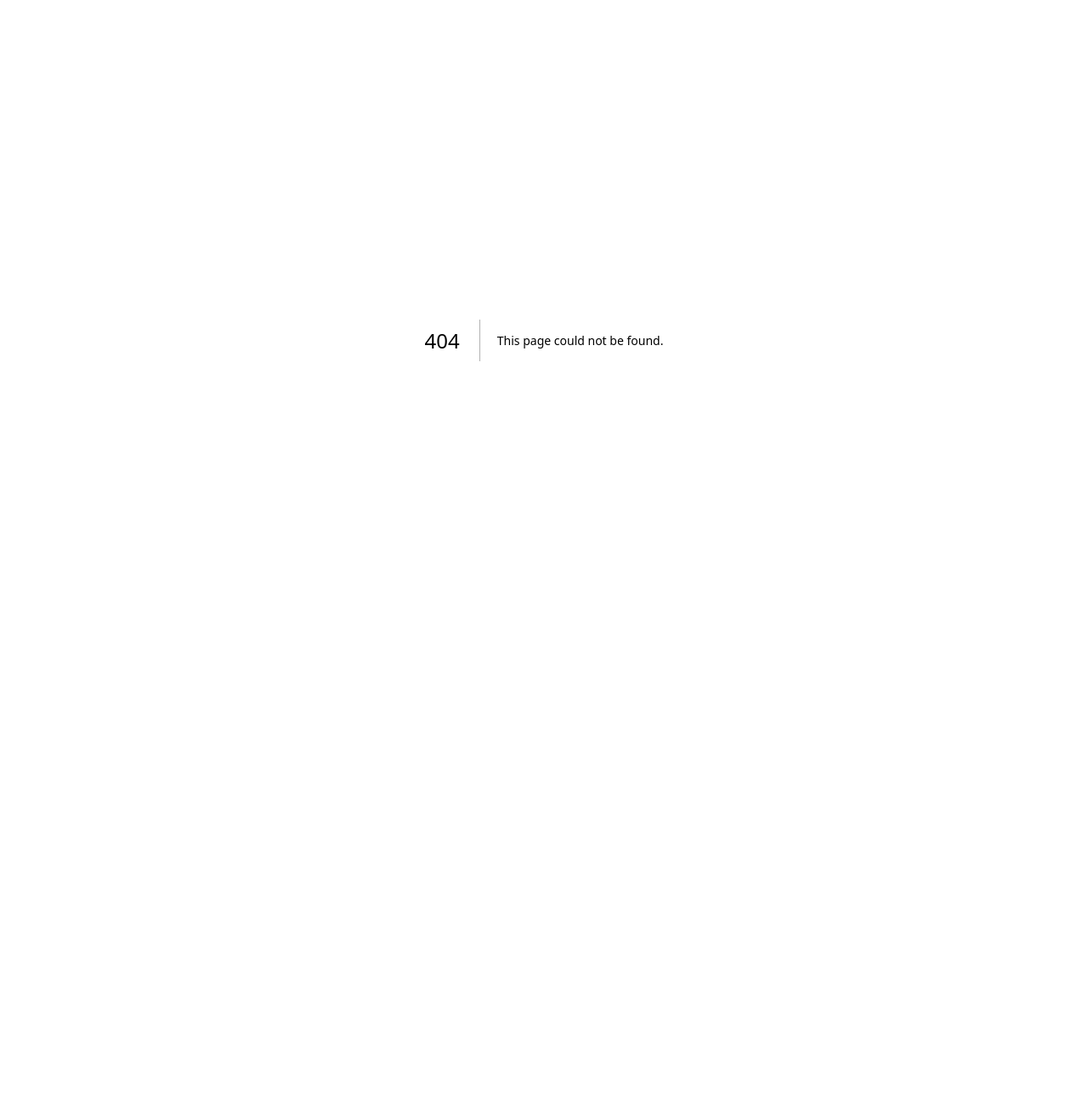
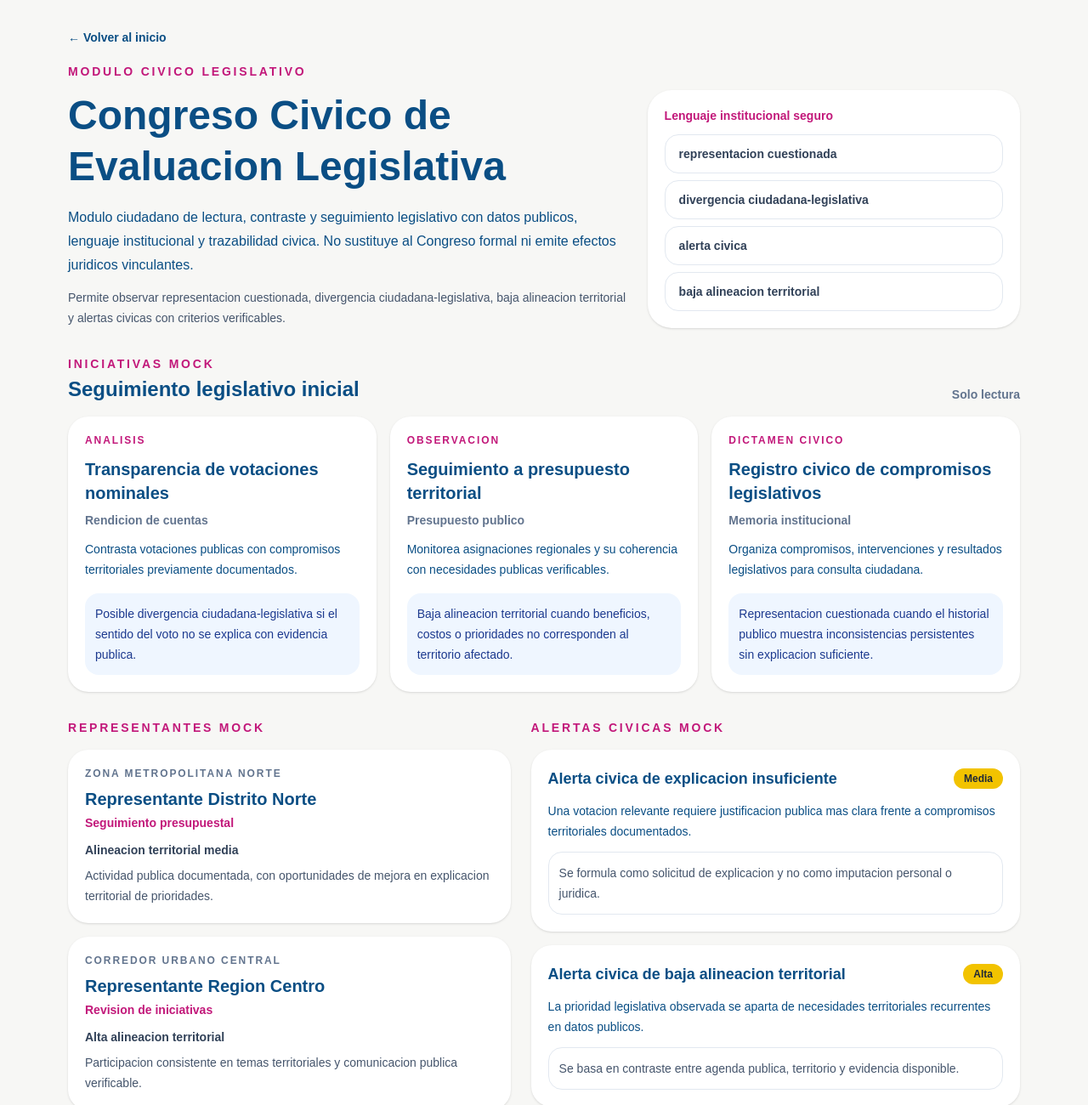
Before and after one commit to TecnocraciaParticipativaMexico/Plataforma, a Next.js app in the folder web/: page /congreso-civico in a window 1280 px wide. Before the commit this address had no page. Shown: the top 1300 px of the page at 85% size. Before the commit the page ends 800 px from the top, so only its background shows below. Built offline with nearby package versions, Linux system fonts and the light colour scheme.

Commit message:
feat: add congreso civico foundation page

```diff
--- /dev/null
+++ b/web/app/congreso-civico/page.tsx
@@ -0,0 +1,159 @@
+import Link from "next/link";
+import {
+  alertasCongresoCivico,
+  iniciativasCongresoCivico,
+  lenguajeSeguroCongresoCivico,
+  propositoCongresoCivico,
+  representantesCongresoCivico,
+  timelineCongresoCivico,
+} from "../lib/congresoCivico";
+
+const estadoLabel = {
+  observacion: "Observacion",
+  analisis: "Analisis",
+  dictamen: "Dictamen civico",
+};
+
+const alineacionLabel = {
+  alta: "Alta alineacion territorial",
+  media: "Alineacion territorial media",
+  baja: "Baja alineacion territorial",
+};
+
+const severidadLabel = {
+  informativa: "Informativa",
+  media: "Media",
+  alta: "Alta",
+};
+
+export default function CongresoCivicoPage() {
+  return (
+    <main className="min-h-screen bg-[#F7F7F5] text-[#0A4E84]">
+      <div className="mx-auto max-w-6xl px-4 py-8">
+        <Link href="/" className="mb-5 inline-block text-sm font-semibold">
+          ← Volver al inicio
+        </Link>
+
+        <section className="mb-8 grid gap-6 lg:grid-cols-[1.2fr_0.8fr] lg:items-end">
+          <div>
+            <div className="mb-3 text-sm font-semibold uppercase tracking-[0.2em] text-[#C2187A]">
+              Modulo civico legislativo
+            </div>
+            <h1 className="max-w-3xl text-4xl font-bold leading-tight md:text-5xl">
+              {propositoCongresoCivico.titulo}
+            </h1>
+            <p className="mt-4 max-w-3xl text-base leading-7 text-slate-650">
+              {propositoCongresoCivico.descripcion}
+            </p>
+            <p className="mt-3 max-w-3xl text-sm leading-6 text-slate-600">
+              {propositoCongresoCivico.alcance}
+            </p>
+          </div>
+
+          <div className="rounded-[28px] bg-white p-5 shadow-sm">
+            <div className="mb-3 text-sm font-bold text-[#C2187A]">
+              Lenguaje institucional seguro
+            </div>
+            <div className="grid gap-2">
+              {lenguajeSeguroCongresoCivico.map((termino) => (
+                <div
+                  key={termino}
+                  className="rounded-2xl border border-slate-200 px-4 py-3 text-sm font-semibold text-slate-700"
+                >
+                  {termino}
+                </div>
+              ))}
+            </div>
+          </div>
+        </section>
+
+        <section className="mb-8">
+          <div className="mb-4 flex items-end justify-between gap-4">
+            <div>
+              <div className="text-sm font-semibold uppercase tracking-[0.2em] text-[#C2187A]">
+                Iniciativas mock
+              </div>
+              <h2 className="mt-1 text-2xl font-bold">Seguimiento legislativo inicial</h2>
+            </div>
+            <div className="text-sm font-semibold text-slate-500">Solo lectura</div>
+          </div>
+
+          <div className="grid gap-4 md:grid-cols-3">
+            {iniciativasCongresoCivico.map((iniciativa) => (
+              <article key={iniciativa.id} className="rounded-[24px] bg-white p-5 shadow-sm">
+                <div className="mb-3 text-xs font-bold uppercase tracking-[0.16em] text-[#C2187A]">
+                  {estadoLabel[iniciativa.estado]}
+                </div>
+                <h3 className="text-xl font-bold text-[#0A4E84]">{iniciativa.titulo}</h3>
+                <p className="mt-2 text-sm font-semibold text-slate-500">{iniciativa.tema}</p>
+                <p className="mt-3 text-sm leading-6 text-slate-650">{iniciativa.descripcion}</p>
+                <p className="mt-4 rounded-2xl bg-blue-50 p-3 text-sm leading-6 text-blue-900">
+                  {iniciativa.riesgoInstitucional}
+                </p>
+              </article>
+            ))}
+          </div>
+        </section>
+
+        <section className="mb-8 grid gap-6 lg:grid-cols-[0.95fr_1.05fr]">
+          <div>
+            <div className="mb-4 text-sm font-semibold uppercase tracking-[0.2em] text-[#C2187A]">
+              Representantes mock
+            </div>
+            <div className="space-y-4">
+              {representantesCongresoCivico.map((representante) => (
+                <article key={representante.id} className="rounded-[24px] bg-white p-5 shadow-sm">
+                  <div className="text-xs font-bold uppercase tracking-[0.16em] text-slate-500">
+                    {representante.territorio}
+                  </div>
+                  <h3 className="mt-2 text-xl font-bold">{representante.nombre}</h3>
+                  <p className="mt-1 text-sm font-semibold text-[#C2187A]">{representante.rol}</p>
+                  <p className="mt-3 text-sm font-bold text-slate-700">
+                    {alineacionLabel[representante.alineacionTerritorial]}
+                  </p>
+                  <p className="mt-2 text-sm leading-6 text-slate-600">{representante.observacion}</p>
+                </article>
+              ))}
+            </div>
+          </div>
+
+          <div>
+            <div className="mb-4 text-sm font-semibold uppercase tracking-[0.2em] text-[#C2187A]">
+              Alertas civicas mock
+            </div>
+            <div className="space-y-4">
+              {alertasCongresoCivico.map((alerta) => (
+                <article key={alerta.id} className="rounded-[24px] bg-white p-5 shadow-sm">
+                  <div className="flex items-center justify-between gap-3">
+                    <h3 className="text-lg font-bold">{alerta.tipo}</h3>
+                    <span className="rounded-full bg-[#F2C300] px-3 py-1 text-xs font-bold text-[#1F2937]">
+                      {severidadLabel[alerta.severidad]}
+                    </span>
+                  </div>
+                  <p className="mt-3 text-sm leading-6 text-slate-650">{alerta.descripcion}</p>
+                  <p className="mt-3 rounded-2xl border border-slate-200 p-3 text-sm leading-6 text-slate-600">
+                    {alerta.criterioSeguro}
+                  </p>
+                </article>
+              ))}
+            </div>
+          </div>
+        </section>
+
+        <section className="rounded-[28px] bg-white p-6 shadow-sm">
+          <div className="mb-4 text-sm font-semibold uppercase tracking-[0.2em] text-[#C2187A]">
+            Timeline basico
+          </div>
+          <div className="grid gap-4 md:grid-cols-4">
+            {timelineCongresoCivico.map((item) => (
+              <div key={item.id} className="rounded-2xl border border-slate-200 p-4">
+                <h3 className="font-bold text-[#0A4E84]">{item.fase}</h3>
+                <p className="mt-2 text-sm leading-6 text-slate-600">{item.descripcion}</p>
+              </div>
+            ))}
+          </div>
+        </section>
+      </div>
+    </main>
+  );
+}
```
